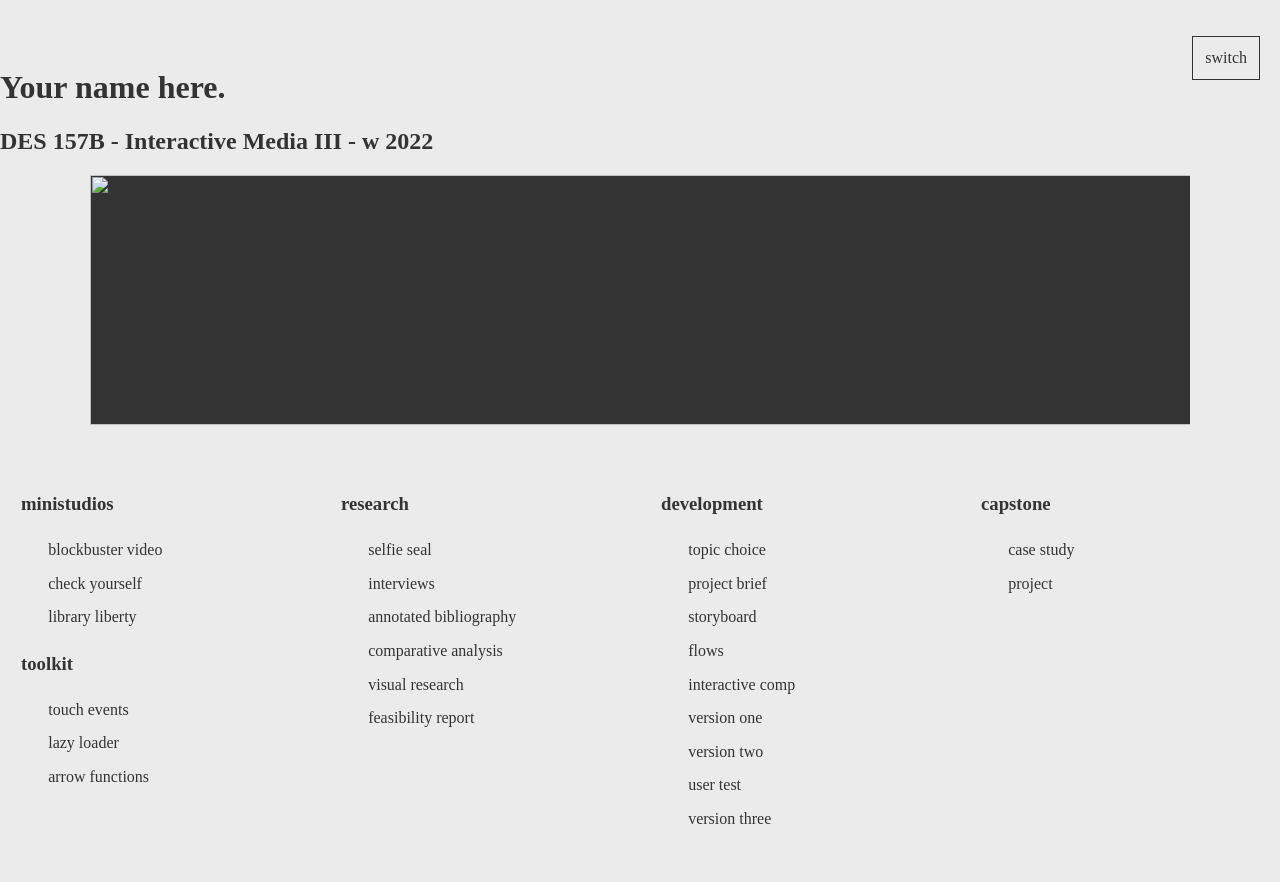
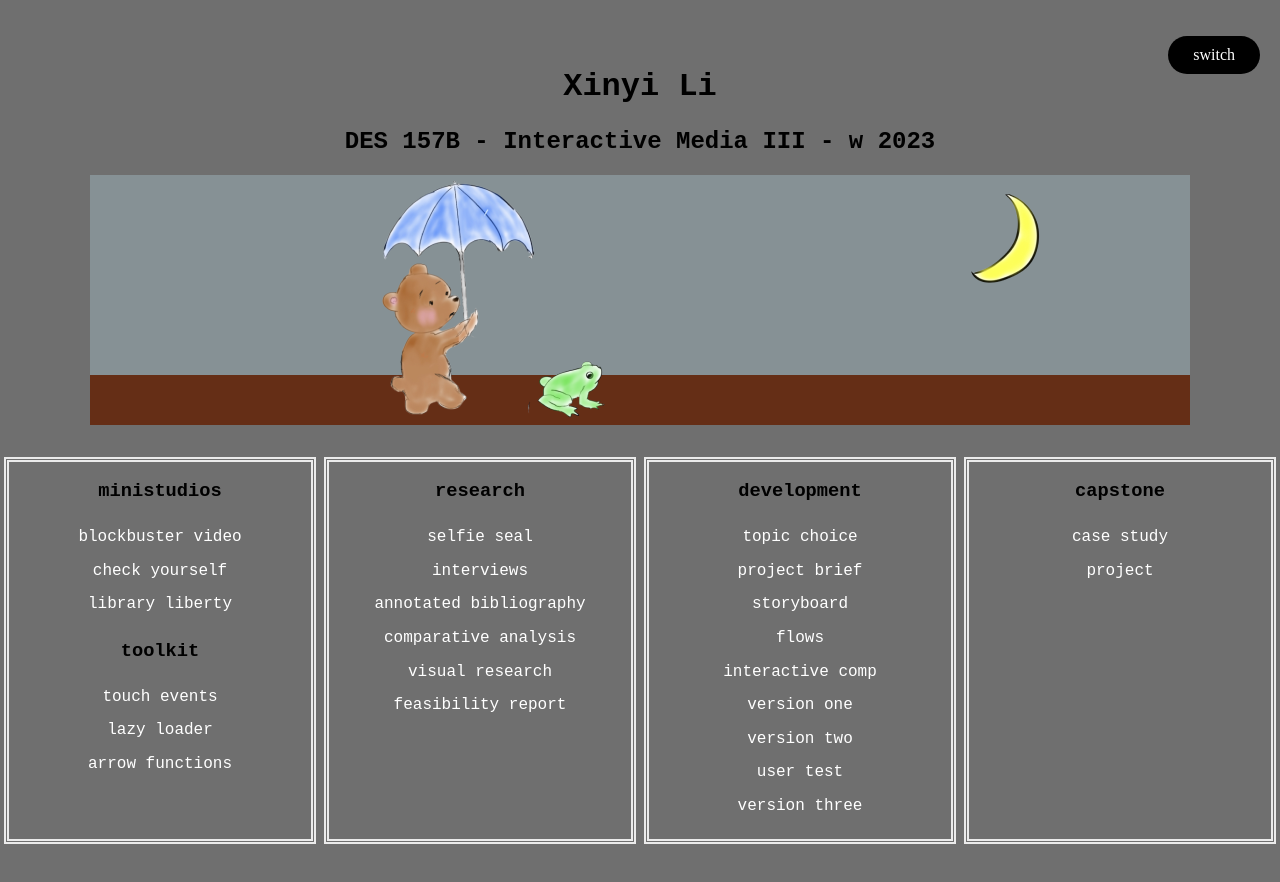
Before and after one commit to Shuainey/des157b, a plain HTML site: page index.html in a window 1280 px wide. Both pictures are taken after a click on the button "switch". After the commit the page ends 860 px from the top, so only its background shows below. Drawn offline with nearby package versions, Linux system fonts and the light colour scheme; a web font is replaced by a local one.

Commit message:
finalized

```diff
--- a/index.html
+++ b/index.html
@@ -13,21 +13,22 @@
 </head>
 
 <body>
+    <link href='https://fonts.googleapis.com/css?family=Dekko' rel='stylesheet'>
 
     <div id="container">
 
         <header>
 
             <h1>
-                Your name here.
+                Xinyi Li
             </h1>
 
-            <h2>DES 157B - Interactive Media III - w 2022
+            <h2>DES 157B - Interactive Media III - w 2023
             </h2>
 
             <!--this is for the interactive banner-->
             <div id="banner">
-                <img src="light.png" width="1200" height="250"/>
+                <img id="bannerImg" src="media/light.png" width="1100" height="250"/>
             </div>
 
         </header>
--- a/script.js
+++ b/script.js
@@ -4,14 +4,18 @@
     const button = document.querySelector('button');
     const body = document.querySelector('body');
     const banner = document.querySelector('#banner');
+    const bannerImg = document.querySelector('#bannerImg');
     const sections = document.querySelectorAll('section')
     let mode = 'dark';
+
+
 
     button.addEventListener('click', function() {
         if (mode === 'dark') {
             body.className = 'switch';
             banner.className = 'switch';
             button.className = 'switch';
+            document.getElementById('bannerImg').src = 'media/dark.png'
             for (const section of sections) {
                 section.className = 'switch';
             }
@@ -20,10 +24,13 @@
             body.removeAttribute('class');
             banner.removeAttribute('class');
             button.removeAttribute('class');
+            document.getElementById('bannerImg').src = 'media/light.png'
             for (const section of sections) {
                 section.removeAttribute('class');
             }
             mode = 'dark'
         }
     })
+
+
 })()
--- a/styles.css
+++ b/styles.css
@@ -3,14 +3,15 @@
 }
 
 body {
-    background-color: #333;
+    background-color: #AC8E60;
     color: rgb(235, 235, 235);
     transition: all 2s;
+    font-family: andale mono, monospace;
 }
 
 body.switch {
-    background-color: rgb(235, 235, 235);
-    color: #333;
+    background-color: #6f6f6f;
+    color: #000000;
 }
 
 #container {
@@ -25,9 +26,10 @@ body.switch {
 
 header {
     margin: 0 auto 2em auto;
+    text-align: center;
 }
 
-#banner {
+#banner{
     position: relative;
     display: flex;
     width: 1100px;
@@ -54,9 +56,10 @@ main {
 
 main section {
     width: 25%;
-    border: 1px rgb(235, 235, 235) dashed;
+    border: 1px rgb(235, 235, 235) double;
+    border-width: 5px;
     margin: 0 .25em;
-    padding: 1em;
+    text-align: center;
 }
 
 a {
@@ -68,50 +71,62 @@ ul {
     list-style-type: none;
     margin-left: 0;
     padding-left: 0;
+    text-align: center;
 }
 
-section li {
-    padding-left: 1.2em;
-}
 
 section a {
     line-height: 1.1em;
     display: inline-block;
     padding: .5em;
-    color: orange;
+    color: #f7a40c;
 }
 
 section a:hover {
-    background-color: orange;
+    background-color: #f7a40c;
     color: #333;
+    border-radius: 80px;
+    box-shadow: 4px 4px 15px #ffffff;
 }
 
 section.switch a {
-    color: #333;
+    color: #ffffff;
+
 }
 
 section.switch a:hover {
     background-color: #333;
     color: rgb(235, 235, 235);
+    box-shadow: 4px 4px 15px #ffffff;
 }
 
 button {
+    background-color: #f7a40c;
     position: absolute;
     top: 20px;
     right: 20px;
-    padding: 12px;
-    background-color: orange;
-    color: #333;
-    border: 1px solid transparent;
+    border-radius: 80px;
+    color: rgb(255, 255, 255);
+    display: inline-block;
+    padding: 10px 25px;
+    text-align: center;
+    text-decoration: none;
+    border: 0;
+    font-size: 16px;
+    font-family: 'Dekko';
+    user-select: none;
+    touch-action: manipulation;
+    cursor: pointer;
+    transition: all 200ms;
 }
 
 button:hover {
-    background-color: coral;
-    cursor: pointer;
+    transform: scale(1.05);
+    box-shadow: 4px 4px 15px rgb(255, 255, 255);
 }
 
 button.switch {
-    background-color: rgb(235, 235, 235);
+    background-color: rgb(0, 0, 0);
     border-color: #333;
 }
 
```
Also changed, not shown: media/dark.png (added), media/light.png (added).
